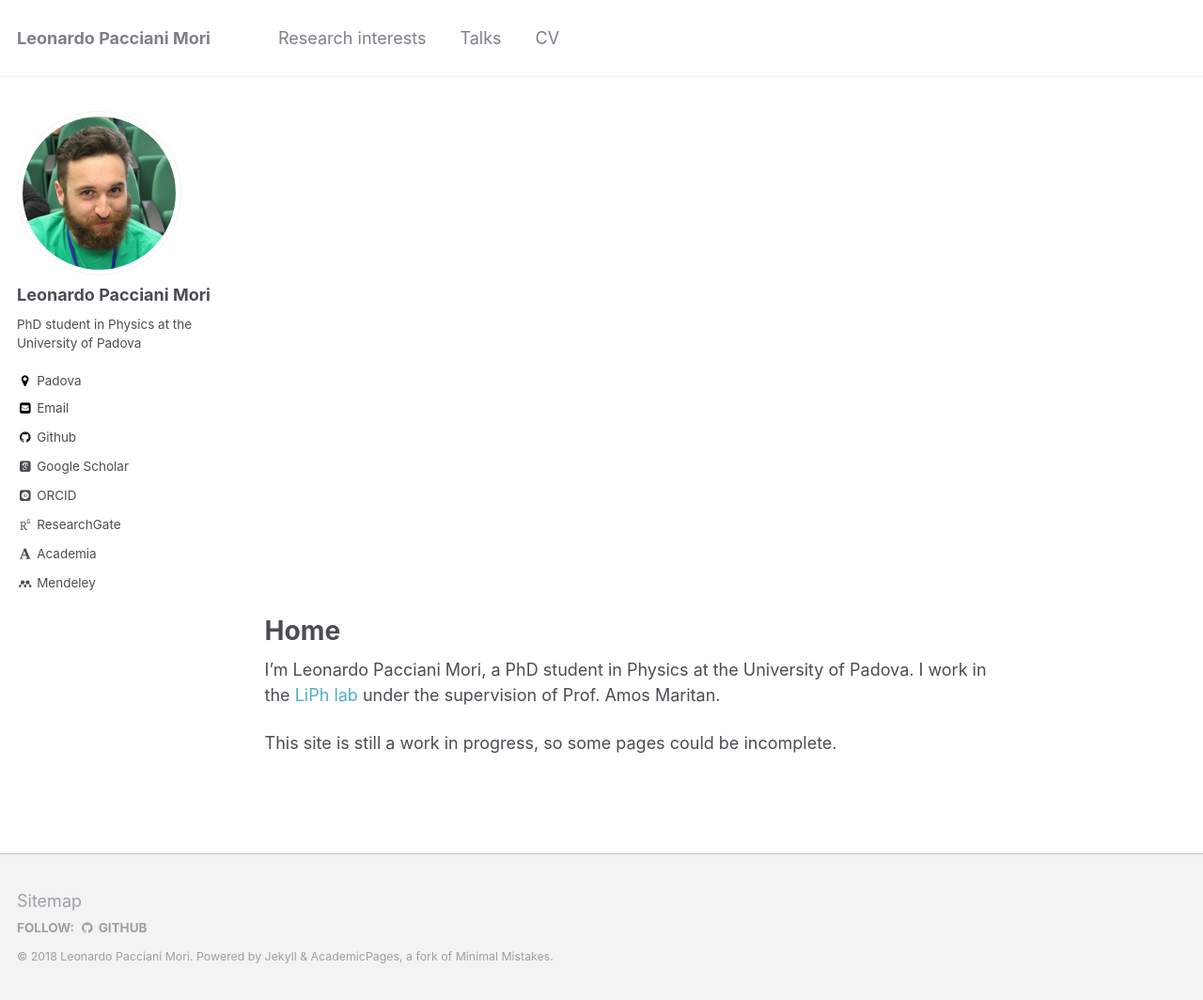
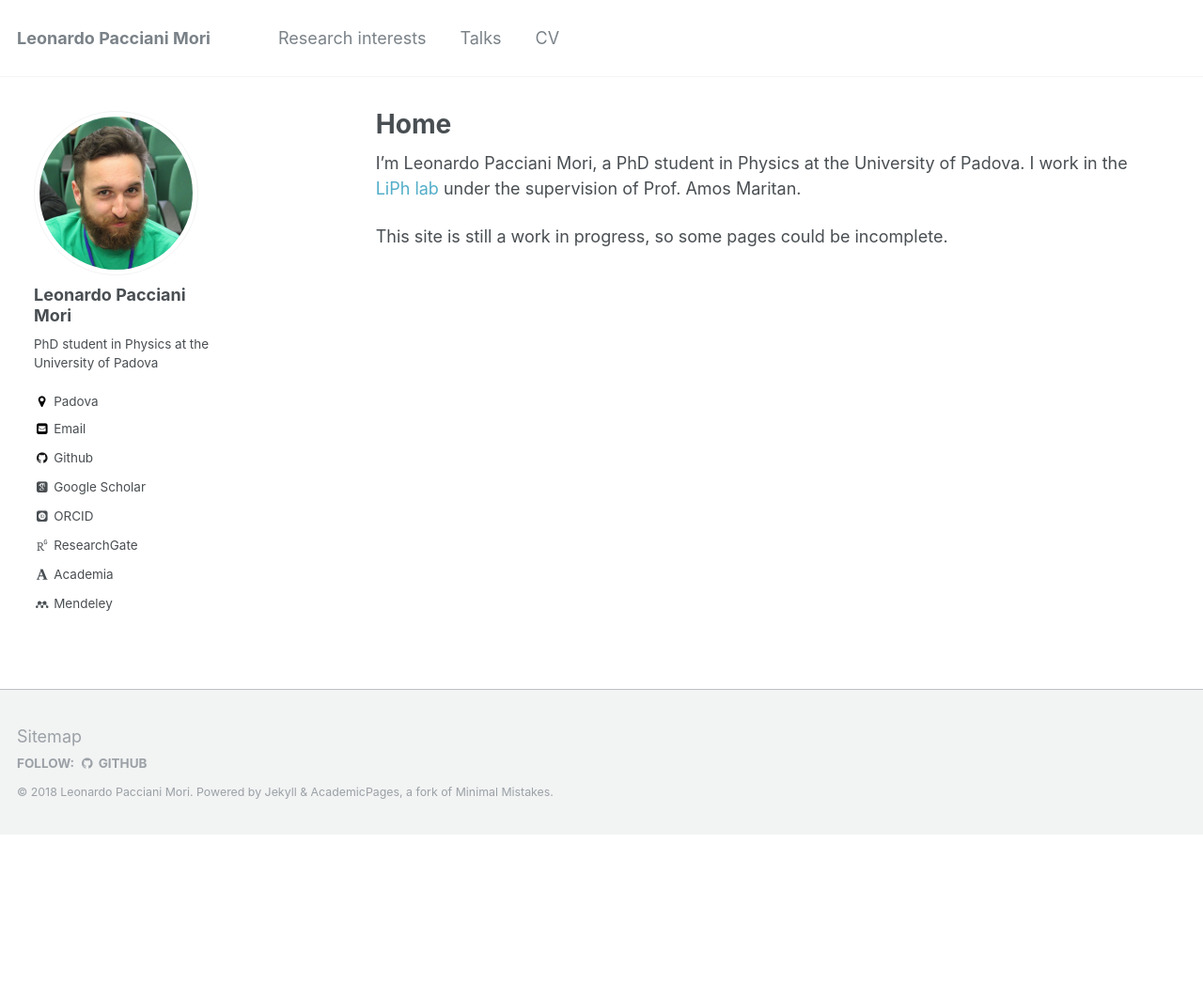
Before and after one commit to suweis/suweis.github.io, a Jekyll site: the page built from _pages/about.md, in a window 1280 px wide and 1064 px high. Shown: the whole window at 94% size. Built offline with Jekyll 4.4.1, drawn with Linux system fonts in a browser that asks for light colours; some web fonts are replaced.

Commit message:
Cambiato _sass/_page.css e _sass/_archive.css per migliorare disposizione pagine dopo allargamento sidebar

```diff
--- a/_config.yml
+++ b/_config.yml
@@ -10,7 +10,7 @@
 title                    : "Leonardo Pacciani Mori"
 title_separator          : "-"
 name                     : &name "Leonardo Pacciani Mori"
-description              : &description "PhD student in physics at University of Padova"
+description              : &description "PhD student in Physics at University of Padova"
 url                      : https://leonardopaccianimori.github.io # the base hostname & protocol for your site e.g. "https://mmistakes.github.io"
 baseurl                  : "" # the subpath of your site, e.g. "/blog"
 repository               : "leonardopacciani/leonardopaccianimori.github.io"
--- a/_sass/_archive.scss
+++ b/_sass/_archive.scss
@@ -10,7 +10,7 @@
   }
 
   @include breakpoint($large) {
-    @include span(10 of 12 last);
+    @include span(9 of 12 last);
     @include prefix(0.5 of 12);
   }
 
--- a/_sass/_page.scss
+++ b/_sass/_page.scss
@@ -6,7 +6,7 @@
   @include container;
   @include clearfix;
   margin-top: 2em;
-  padding-left: 1em;
+  padding-left: 2em;
   padding-right: 1em;
   animation: intro 0.3s both;
   animation-delay: 0.35s;
@@ -18,9 +18,9 @@
 
 .page {
   @include breakpoint($large) {
-    @include span(10 of 12 last);
+    @include span(9 of 12 last);
     @include prefix(0.5 of 12);
-    @include suffix(2 of 12);
+    @include suffix(0.5 of 12);
   }
 
   .page__inner-wrap {
```
